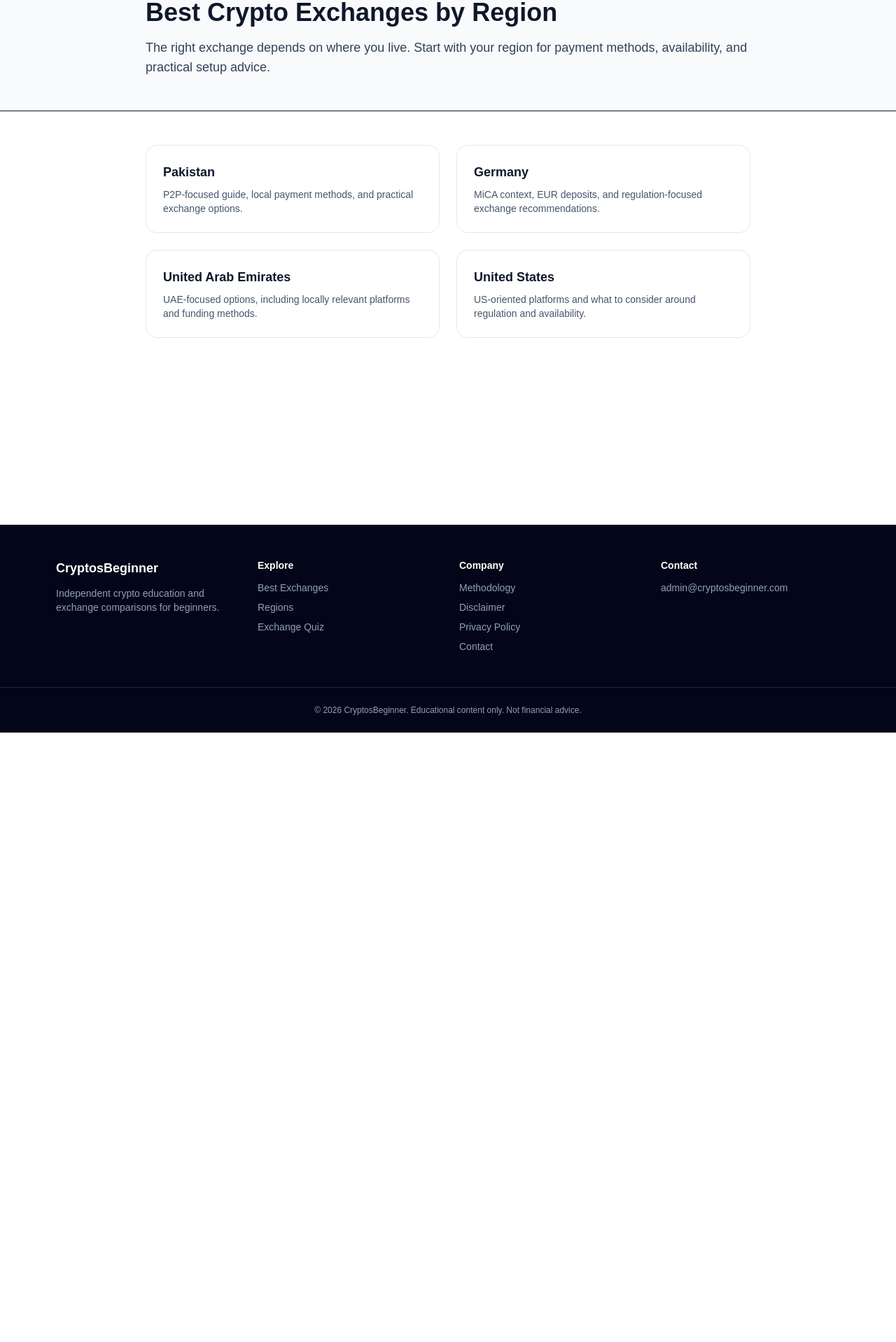
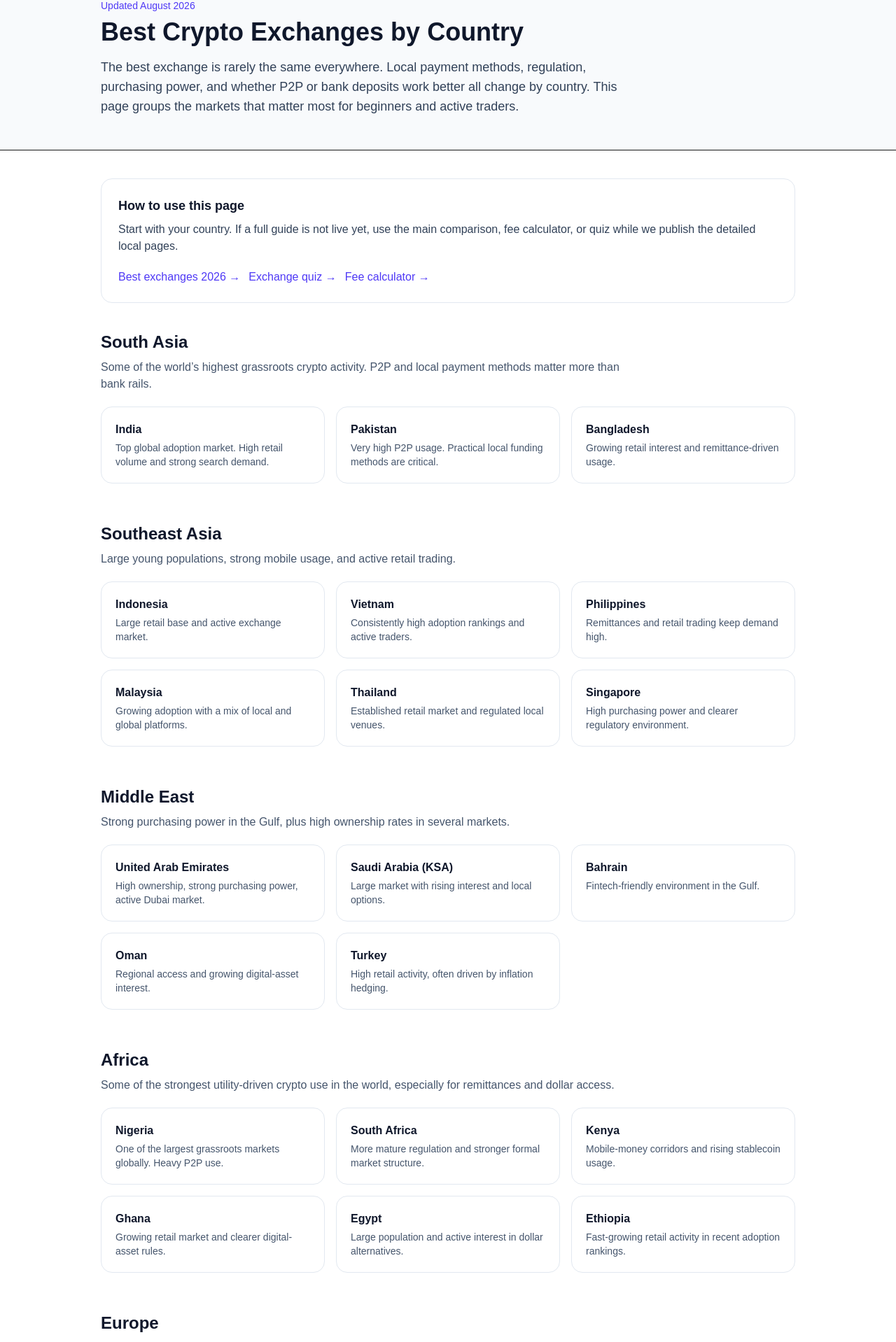
Before and after one commit to cryptosbeginner/cryptosbeginner, a Next.js app: page /regions in a window 1280 px wide. Shown: the part 115-2033 px from the top of the page at 70% size. Before the commit the page ends 1162 px from the top, so only its background shows below. Built offline with nearby package versions, Linux system fonts and the light colour scheme.

Commit message:
Expand regions page with thorough country coverage

```diff
--- a/src/app/regions/page.tsx
+++ b/src/app/regions/page.tsx
@@ -3,63 +3,178 @@
 import Footer from "@/components/Footer";
 
 export const metadata = {
-  title: "Best Crypto Exchanges by Region",
+  title: "Best Crypto Exchanges by Country 2026 | Regional Guides",
   description:
-    "Find the best crypto exchanges by country and region. Guides for Pakistan, Germany, UAE and more, with local payment methods and practical advice.",
+    "Find the best crypto exchanges by country. Practical guides for India, Pakistan, UAE, Nigeria, South Africa, UK, Germany, Singapore and other high-interest markets.",
 };
 
-export default function RegionsPage() {
 const regions = [
   {
-      title: "Pakistan",
-      href: "/regions/pakistan",
-      desc: "P2P-focused guide, local payment methods, and practical exchange options.",
+    region: "South Asia",
+    intro: "Some of the world’s highest grassroots crypto activity. P2P and local payment methods matter more than bank rails.",
+    countries: [
+      { name: "India", href: "/regions/india", note: "Top global adoption market. High retail volume and strong search demand." },
+      { name: "Pakistan", href: "/regions/pakistan", note: "Very high P2P usage. Practical local funding methods are critical." },
+      { name: "Bangladesh", href: "/regions/bangladesh", note: "Growing retail interest and remittance-driven usage." },
+    ],
   },
   {
-      title: "Germany",
-      href: "/regions/germany",
-      desc: "MiCA context, EUR deposits, and regulation-focused exchange recommendations.",
+    region: "Southeast Asia",
+    intro: "Large young populations, strong mobile usage, and active retail trading.",
+    countries: [
+      { name: "Indonesia", href: "/regions/indonesia", note: "Large retail base and active exchange market." },
+      { name: "Vietnam", href: "/regions/vietnam", note: "Consistently high adoption rankings and active traders." },
+      { name: "Philippines", href: "/regions/philippines", note: "Remittances and retail trading keep demand high." },
+      { name: "Malaysia", href: "/regions/malaysia", note: "Growing adoption with a mix of local and global platforms." },
+      { name: "Thailand", href: "/regions/thailand", note: "Established retail market and regulated local venues." },
+      { name: "Singapore", href: "/regions/singapore", note: "High purchasing power and clearer regulatory environment." },
+    ],
   },
   {
-      title: "United Arab Emirates",
-      href: "/regions/uae",
-      desc: "UAE-focused options, including locally relevant platforms and funding methods.",
+    region: "Middle East",
+    intro: "Strong purchasing power in the Gulf, plus high ownership rates in several markets.",
+    countries: [
+      { name: "United Arab Emirates", href: "/regions/uae", note: "High ownership, strong purchasing power, active Dubai market." },
+      { name: "Saudi Arabia (KSA)", href: "/regions/saudi-arabia", note: "Large market with rising interest and local options." },
+      { name: "Bahrain", href: "/regions/bahrain", note: "Fintech-friendly environment in the Gulf." },
+      { name: "Oman", href: "/regions/oman", note: "Regional access and growing digital-asset interest." },
+      { name: "Turkey", href: "/regions/turkey", note: "High retail activity, often driven by inflation hedging." },
+    ],
   },
   {
-      title: "United States",
-      href: "/regions/united-states",
-      desc: "US-oriented platforms and what to consider around regulation and availability.",
+    region: "Africa",
+    intro: "Some of the strongest utility-driven crypto use in the world, especially for remittances and dollar access.",
+    countries: [
+      { name: "Nigeria", href: "/regions/nigeria", note: "One of the largest grassroots markets globally. Heavy P2P use." },
+      { name: "South Africa", href: "/regions/south-africa", note: "More mature regulation and stronger formal market structure." },
+      { name: "Kenya", href: "/regions/kenya", note: "Mobile-money corridors and rising stablecoin usage." },
+      { name: "Ghana", href: "/regions/ghana", note: "Growing retail market and clearer digital-asset rules." },
+      { name: "Egypt", href: "/regions/egypt", note: "Large population and active interest in dollar alternatives." },
+      { name: "Ethiopia", href: "/regions/ethiopia", note: "Fast-growing retail activity in recent adoption rankings." },
+    ],
+  },
+  {
+    region: "Europe",
+    intro: "Higher purchasing power and MiCA-era rules. Users often care more about regulated access and EUR rails.",
+    countries: [
+      { name: "United Kingdom", href: "/regions/united-kingdom", note: "Large search demand and established platforms." },
+      { name: "Germany", href: "/regions/germany", note: "Strong retail market under EU/MiCA rules." },
+      { name: "France", href: "/regions/france", note: "Active market with regulated local and global options." },
+      { name: "Netherlands", href: "/regions/netherlands", note: "High digital adoption and active traders." },
+      { name: "Ireland", href: "/regions/ireland", note: "English-language access and EU market exposure." },
+      { name: "Switzerland", href: "/regions/switzerland", note: "High purchasing power and crypto-friendly reputation." },
+      { name: "Austria", href: "/regions/austria", note: "DACH market with EUR access." },
+      { name: "Sweden", href: "/regions/sweden", note: "Nordic market with solid digital infrastructure." },
+      { name: "Denmark", href: "/regions/denmark", note: "High purchasing power and regulated access." },
+      { name: "Spain", href: "/regions/spain", note: "Large retail base across the EU." },
+      { name: "Italy", href: "/regions/italy", note: "Growing retail interest and EU platforms." },
+      { name: "Poland", href: "/regions/poland", note: "Active Central European retail market." },
+    ],
+  },
+  {
+    region: "North America",
+    intro: "High purchasing power and large absolute trading volume, but stricter platform availability.",
+    countries: [
+      { name: "United States", href: "/regions/united-states", note: "Largest absolute market. Availability depends on regulation." },
+      { name: "Canada", href: "/regions/canada", note: "Regulated platforms and strong retail demand." },
+    ],
+  },
+  {
+    region: "Latin America",
+    intro: "Strong stablecoin and retail usage, often tied to inflation and cross-border payments.",
+    countries: [
+      { name: "Brazil", href: "/regions/brazil", note: "One of the largest markets in the region." },
+      { name: "Argentina", href: "/regions/argentina", note: "High utility demand driven by local currency pressure." },
+      { name: "Mexico", href: "/regions/mexico", note: "Growing retail market and remittance use cases." },
+    ],
+  },
+  {
+    region: "East Asia & Pacific",
+    intro: "A mix of high-volume trading hubs and strong local platforms.",
+    countries: [
+      { name: "South Korea", href: "/regions/south-korea", note: "Very active trading culture and high volume." },
+      { name: "Japan", href: "/regions/japan", note: "Regulated market with established local exchanges." },
+      { name: "Hong Kong", href: "/regions/hong-kong", note: "Regional trading hub with licensed venues." },
+      { name: "Australia", href: "/regions/australia", note: "High purchasing power and regulated access." },
+    ],
   },
 ];
 
+export default function RegionsPage() {
   return (
     <>
       <Header />
       <main className="bg-white min-h-screen">
         <section className="bg-slate-50 border-b">
-          <div className="max-w-4xl mx-auto px-4 py-12">
+          <div className="max-w-5xl mx-auto px-4 py-12">
+            <p className="text-sm font-medium text-indigo-600 mb-2">Updated August 2026</p>
             <h1 className="text-3xl md:text-4xl font-extrabold text-slate-900">
-              Best Crypto Exchanges by Region
+              Best Crypto Exchanges by Country
             </h1>
-            <p className="mt-4 text-lg text-slate-700">
-              The right exchange depends on where you live. Start with your region for
-              payment methods, availability, and practical setup advice.
+            <p className="mt-4 text-lg text-slate-700 max-w-3xl">
+              The best exchange is rarely the same everywhere. Local payment methods, regulation,
+              purchasing power, and whether P2P or bank deposits work better all change by country.
+              This page groups the markets that matter most for beginners and active traders.
             </p>
           </div>
         </section>
 
-        <section className="max-w-4xl mx-auto px-4 py-12">
-          <div className="grid sm:grid-cols-2 gap-6">
-            {regions.map((region) => (
+        <section className="max-w-5xl mx-auto px-4 py-10">
+          <div className="rounded-2xl border border-slate-200 bg-white p-6">
+            <h2 className="text-lg font-bold text-slate-900 mb-2">How to use this page</h2>
+            <p className="text-slate-700">
+              Start with your country. If a full guide is not live yet, use the main comparison,
+              fee calculator, or quiz while we publish the detailed local pages.
+            </p>
+            <div className="mt-5 flex flex-wrap gap-3">
+              <Link href="/exchanges/best-crypto-exchanges-2026" className="text-indigo-600 font-medium hover:underline">
+                Best exchanges 2026 →
+              </Link>
+              <Link href="/tools/exchange-finder" className="text-indigo-600 font-medium hover:underline">
+                Exchange quiz →
+              </Link>
+              <Link href="/tools/fee-calculator" className="text-indigo-600 font-medium hover:underline">
+                Fee calculator →
+              </Link>
+            </div>
+          </div>
+        </section>
+
+        <section className="max-w-5xl mx-auto px-4 pb-16 space-y-14">
+          {regions.map((group) => (
+            <div key={group.region}>
+              <h2 className="text-2xl font-bold text-slate-900 mb-2">{group.region}</h2>
+              <p className="text-slate-600 mb-5 max-w-3xl">{group.intro}</p>
+              <div className="grid sm:grid-cols-2 lg:grid-cols-3 gap-4">
+                {group.countries.map((country) => (
                   <Link
-                key={region.href}
-                href={region.href}
-                className="block p-6 bg-white rounded-2xl border border-slate-200 hover:border-indigo-300 hover:shadow-sm transition"
+                    key={country.href}
+                    href={country.href}
+                    className="block p-5 bg-white rounded-2xl border border-slate-200 hover:border-indigo-300 hover:shadow-sm transition"
                   >
-                <h2 className="text-lg font-bold text-slate-900">{region.title}</h2>
-                <p className="mt-2 text-sm text-slate-600">{region.desc}</p>
+                    <h3 className="font-bold text-slate-900">{country.name}</h3>
+                    <p className="mt-1 text-sm text-slate-600">{country.note}</p>
                   </Link>
                 ))}
+              </div>
+            </div>
+          ))}
+        </section>
+
+        <section className="bg-slate-900 text-white">
+          <div className="max-w-5xl mx-auto px-4 py-12 text-center">
+            <h2 className="text-2xl font-bold">Need a recommendation now?</h2>
+            <p className="mt-3 text-slate-300">
+              Use the quiz for a quick match, or open the main comparison for fees and security.
+            </p>
+            <div className="mt-8 flex flex-wrap justify-center gap-3">
+              <Link href="/tools/exchange-finder" className="bg-emerald-500 hover:bg-emerald-600 font-semibold px-5 py-3 rounded-lg">
+                Take the Quiz
+              </Link>
+              <Link href="/exchanges/best-crypto-exchanges-2026" className="bg-white/10 hover:bg-white/20 font-semibold px-5 py-3 rounded-lg">
+                Compare Exchanges
+              </Link>
+            </div>
           </div>
         </section>
       </main>
```
Lines whose indentation alone changed are shown as unchanged.
